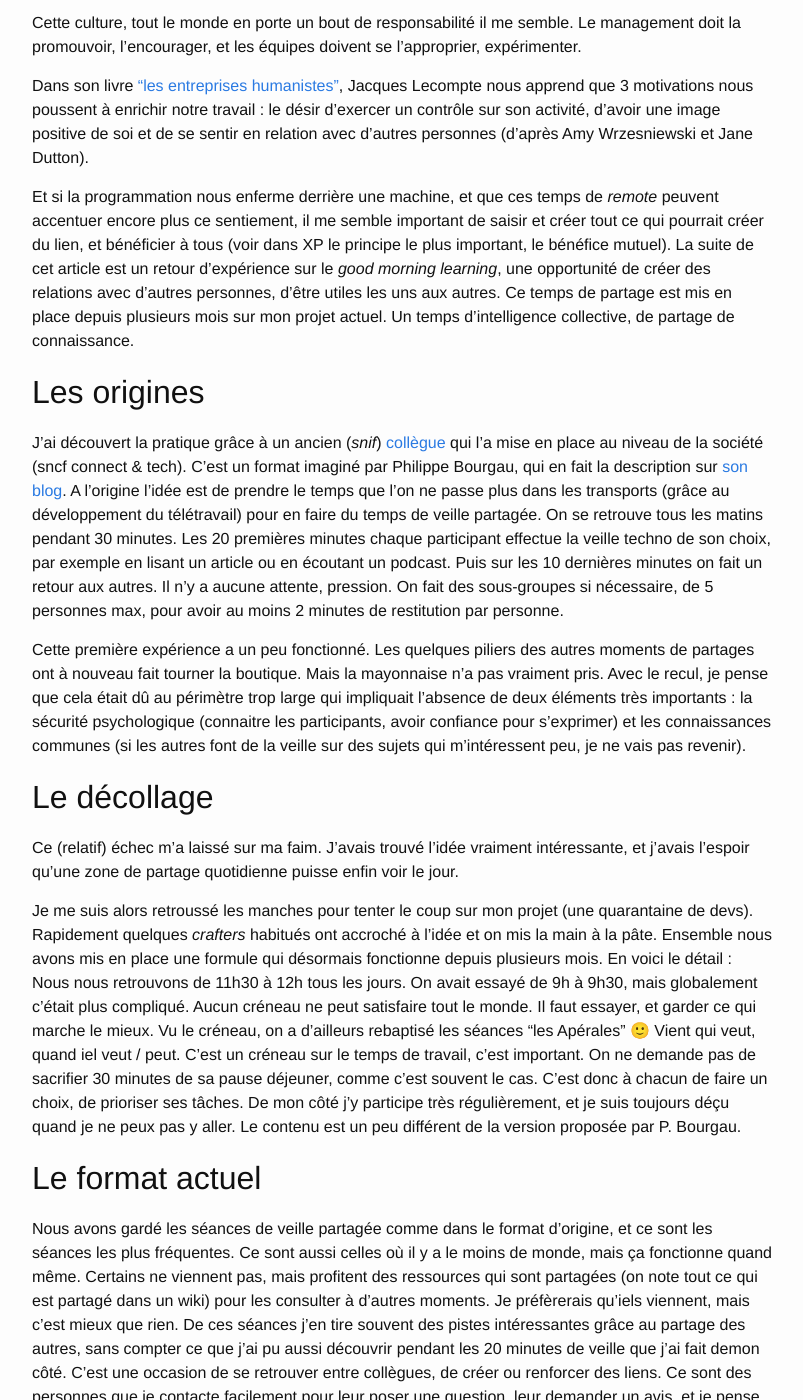
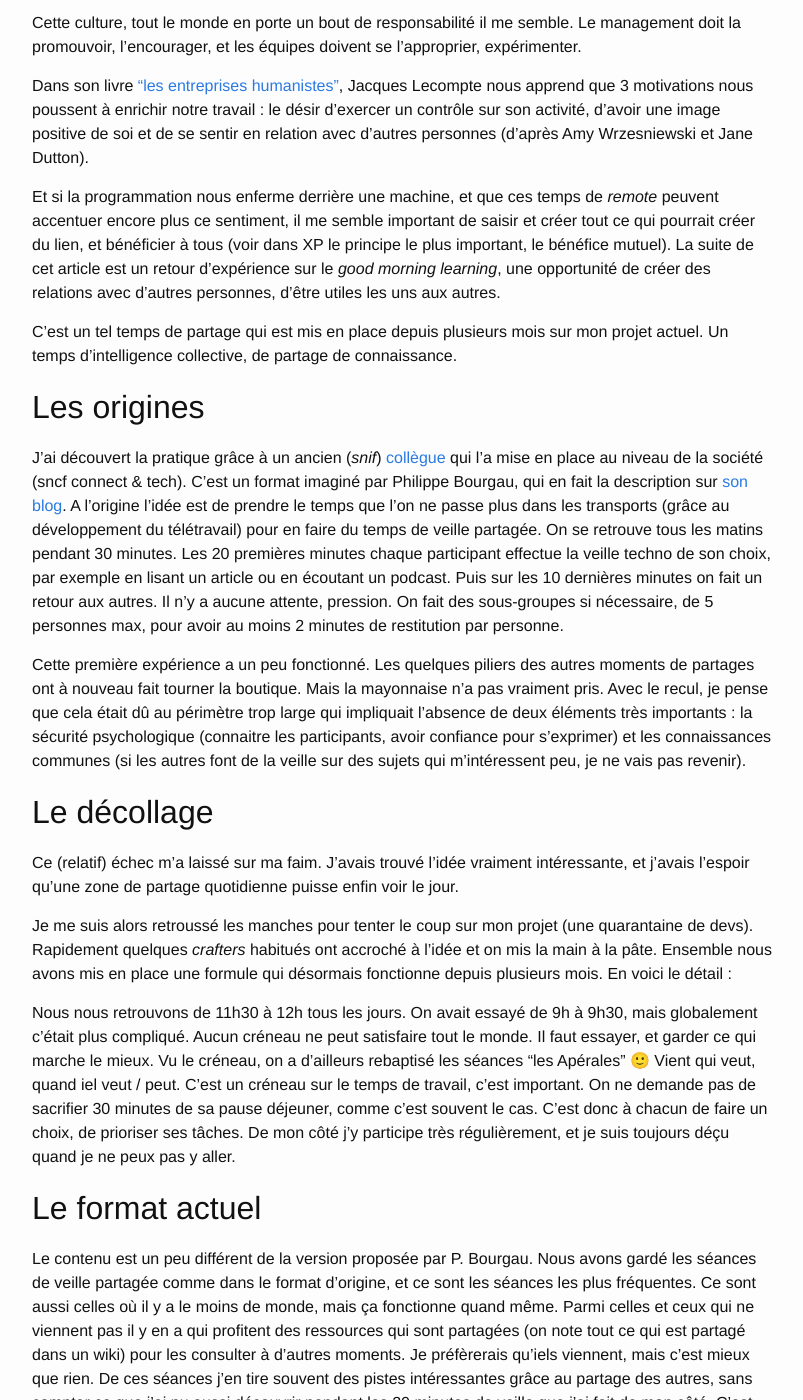
Before and after one commit to fego/fego.github.io, a Jekyll site: the page built from docs/_posts/2022-01-09-Good-Morning-Learning.md, in a window 1280 px wide and 1400 px high, scrolled down 1310 px. Shown: the whole window, without its empty margins (238-1041 px from the left). Built offline with Jekyll 4.4.1, drawn with Linux system fonts in a browser that asks for light colours; our own code applies the rules of GitHub Pages for plain Markdown files; some of the changed text lies outside the part shown.

Commit message:
corrections

```diff
--- a/docs/_posts/2022-01-09-Good-Morning-Learning.md
+++ b/docs/_posts/2022-01-09-Good-Morning-Learning.md
@@ -25,9 +25,10 @@ Le management doit la promouvoir, l’encourager, et les équipes doivent se l
 
 Dans son livre ["les entreprises humanistes"](https://www.babelio.com/livres/Lecomte-Les-Entreprises-humanistes/818280), Jacques Lecompte nous apprend que 3 motivations nous poussent  à enrichir notre travail : le désir d’exercer un contrôle sur son activité, d’avoir une image positive de soi et de se sentir en relation avec d’autres personnes (d'après Amy Wrzesniewski et Jane Dutton).
 
-Et si la programmation nous enferme derrière une machine, et que ces temps de *remote* peuvent accentuer encore plus ce sentiement, il me semble important de saisir et créer tout ce qui pourrait créer du lien, et bénéficier à tous (voir dans XP le principe le plus important, le bénéfice mutuel).
+Et si la programmation nous enferme derrière une machine, et que ces temps de *remote* peuvent accentuer encore plus ce sentiment, il me semble important de saisir et créer tout ce qui pourrait créer du lien, et bénéficier à tous (voir dans XP le principe le plus important, le bénéfice mutuel).
 La suite de cet article est un retour d’expérience sur le *good morning learning*, une opportunité de créer des relations avec d'autres personnes, d'être utiles les uns aux autres.
-Ce temps de partage est mis en place depuis plusieurs mois sur mon projet actuel.
+
+C'est un tel temps de partage qui est mis en place depuis plusieurs mois sur mon projet actuel.
 Un temps d'intelligence collective, de partage de connaissance.
 
 ## Les origines
@@ -55,6 +56,7 @@ Je me suis alors retroussé les manches pour tenter le coup sur mon projet (une
 Rapidement quelques *crafters* habitués ont accroché à l’idée et on mis la main à la pâte.
 Ensemble nous avons mis en place une formule qui désormais fonctionne depuis plusieurs mois.
 En voici le détail :
+
 Nous nous retrouvons de 11h30 à 12h tous les jours.
 On avait essayé de 9h à 9h30, mais globalement c’était plus compliqué.
 Aucun créneau ne peut satisfaire tout le monde.
@@ -65,15 +67,15 @@ C’est un créneau sur le temps de travail, c’est important.
 On ne demande pas de sacrifier 30 minutes de sa pause déjeuner, comme c’est souvent le cas.
 C’est donc à chacun de faire un choix, de prioriser ses tâches.
 De mon côté j’y participe très régulièrement, et je suis toujours déçu quand je ne peux pas y aller.
-Le contenu est un peu différent de la version proposée par P. Bourgau.
 
 ## Le format actuel
 
+Le contenu est un peu différent de la version proposée par P. Bourgau.
 Nous avons gardé les séances de veille partagée comme dans le format d’origine, et ce sont les séances les plus fréquentes.
 Ce sont aussi celles où il y a le moins de monde, mais ça fonctionne quand même.
-Certains ne viennent pas, mais profitent des ressources qui sont partagées (on note tout ce qui est partagé dans un wiki) pour les consulter à d’autres moments.
+Parmi celles et ceux qui ne viennent pas il y en a qui profitent des ressources qui sont partagées (on note tout ce qui est partagé dans un wiki) pour les consulter à d’autres moments.
 Je préfèrerais qu’iels viennent, mais c’est mieux que rien.
-De ces séances j’en tire souvent des pistes intéressantes grâce au partage des autres, sans compter ce que j’ai pu aussi découvrir pendant les 20 minutes de veille que j’ai fait demon côté.
+De ces séances j’en tire souvent des pistes intéressantes grâce au partage des autres, sans compter ce que j’ai pu aussi découvrir pendant les 20 minutes de veille que j’ai fait de mon côté.
 C’est une occasion de se retrouver entre collègues, de créer ou renforcer des liens.
 Ce sont des personnes que je contacte facilement pour leur poser une question, leur demander un avis, et je pense que c’est en parti grâce à ces moments partagés.
 
@@ -107,6 +109,4 @@ On en revient à la culture de l'entreprise, et à la culture des personnes recr
 Mais peu importe, aujourd'hui ça marche sur ce projet.
 Et peut-être que ce retour d'expérience vous aura donné envie d'essayer chez vous ?
 
-> Chaque jour, mille fois, je ressens ma vie, corps et âme, intégralement tributaire du travail des vivants et des morts. Je voudrais donner autant que je reçois et je ne cesse de recevoir.
-
-— Albert Einstein
+> Chaque jour, mille fois, je ressens ma vie, corps et âme, intégralement tributaire du travail des vivants et des morts. Je voudrais donner autant que je reçois et je ne cesse de recevoir. — Albert Einstein
```
